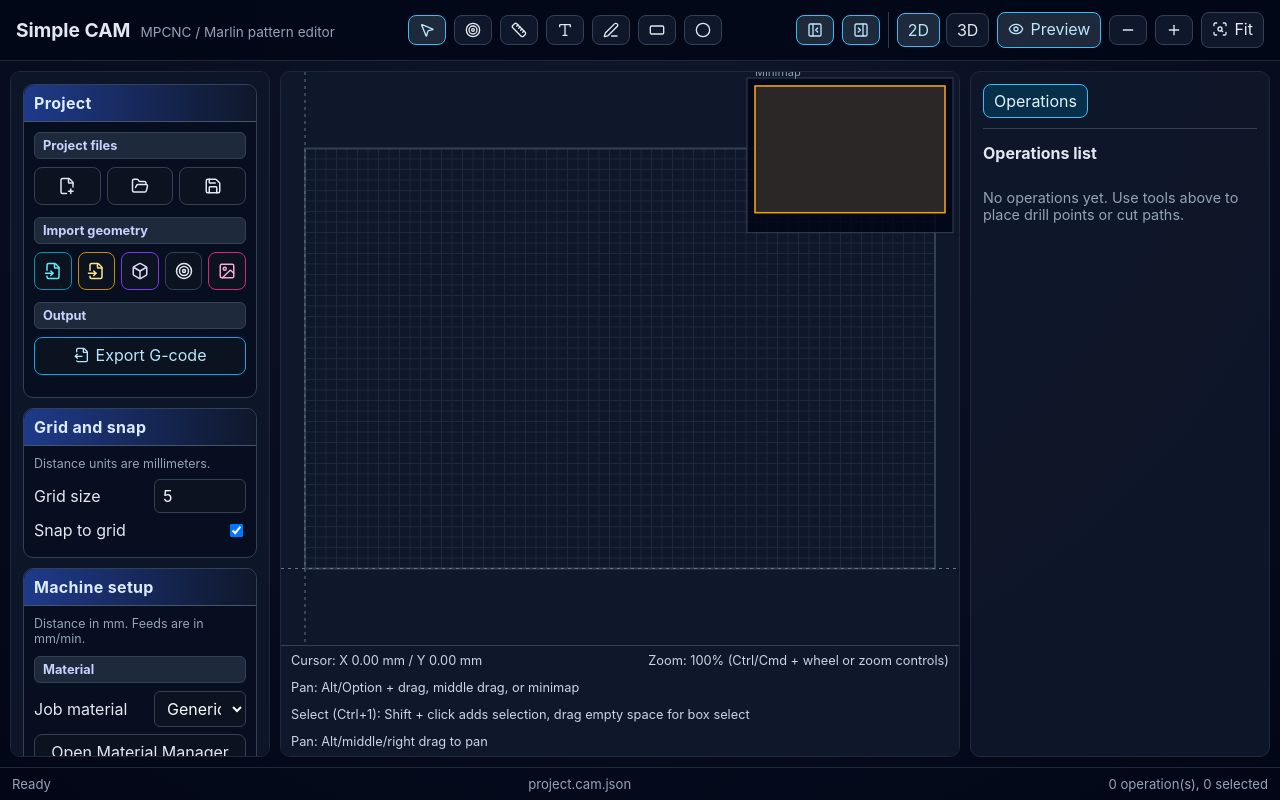
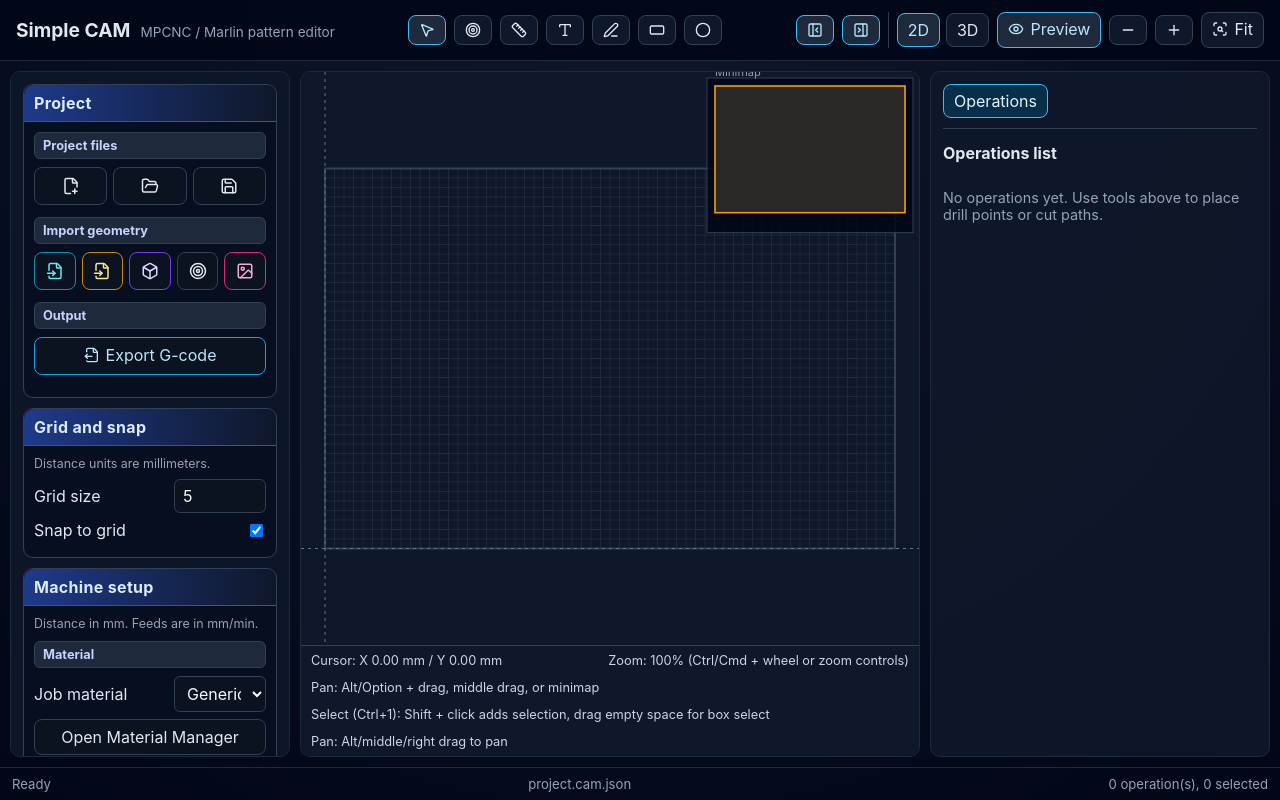
Before and after one commit to shusain/simple-CAM, a React app: page / in a window 1280 px wide. Built offline with nearby package versions, Linux system fonts and the light colour scheme.

Commit message:
style: widen workspace side panels

```diff
--- a/src/App.css
+++ b/src/App.css
@@ -121,19 +121,21 @@ textarea {
 }
 
 .workspace-grid {
+  --left-panel-width: 320px;
+  --right-panel-width: 390px;
   min-height: 0;
   display: grid;
-  grid-template-columns: 300px 1fr 350px;
+  grid-template-columns: var(--left-panel-width) 1fr var(--right-panel-width);
   gap: 10px;
   padding: 10px;
 }
 
 .workspace-grid.left-panel-collapsed {
-  grid-template-columns: 1fr 350px;
+  grid-template-columns: 1fr var(--right-panel-width);
 }
 
 .workspace-grid.right-panel-collapsed {
-  grid-template-columns: 300px 1fr;
+  grid-template-columns: var(--left-panel-width) 1fr;
 }
 
 .workspace-grid.left-panel-collapsed.right-panel-collapsed {
@@ -926,7 +928,8 @@ textarea {
 
 @media (max-width: 1350px) {
   .workspace-grid {
-    grid-template-columns: 260px 1fr 300px;
+    --left-panel-width: 280px;
+    --right-panel-width: 340px;
   }
 
   .field-row {
```
